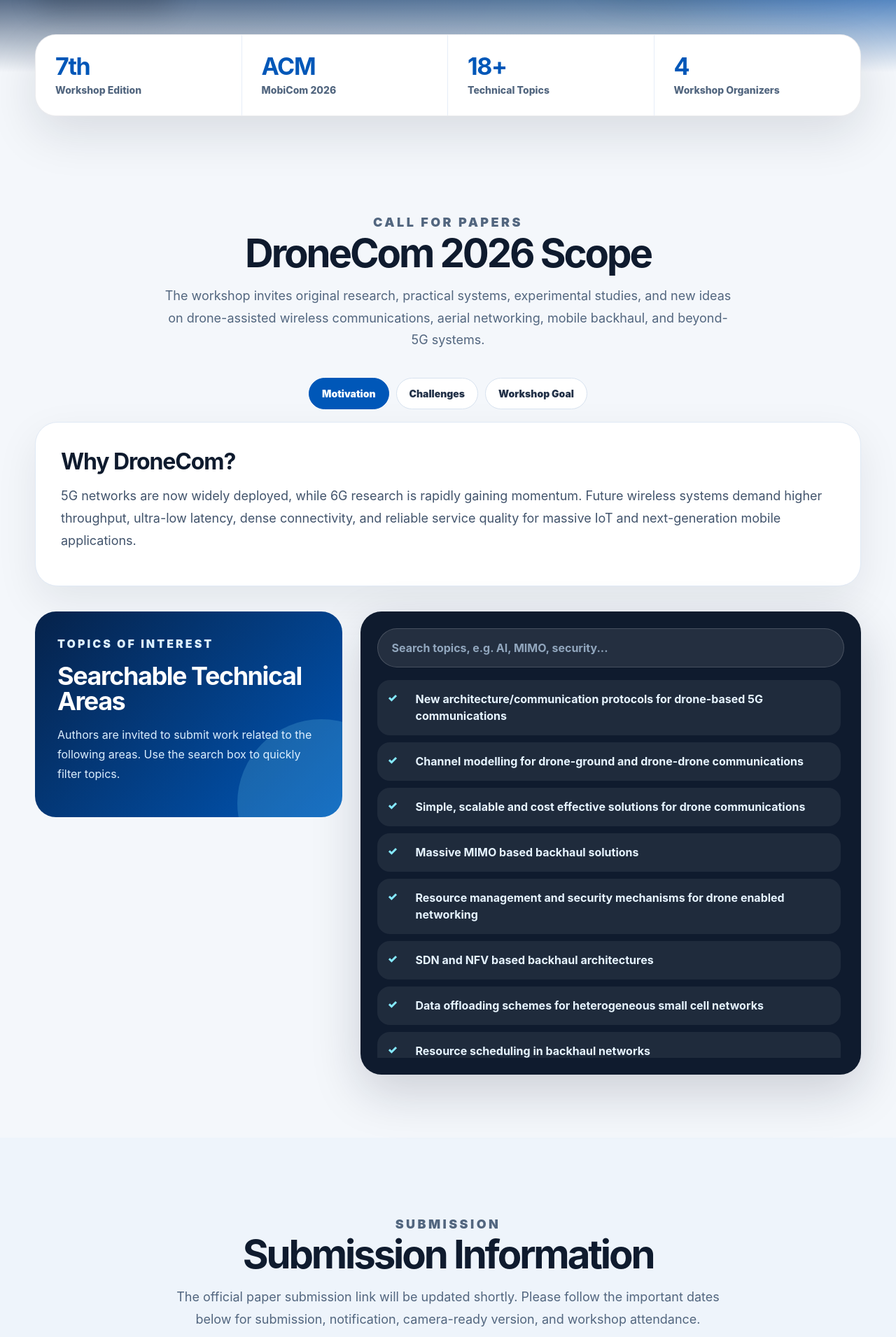
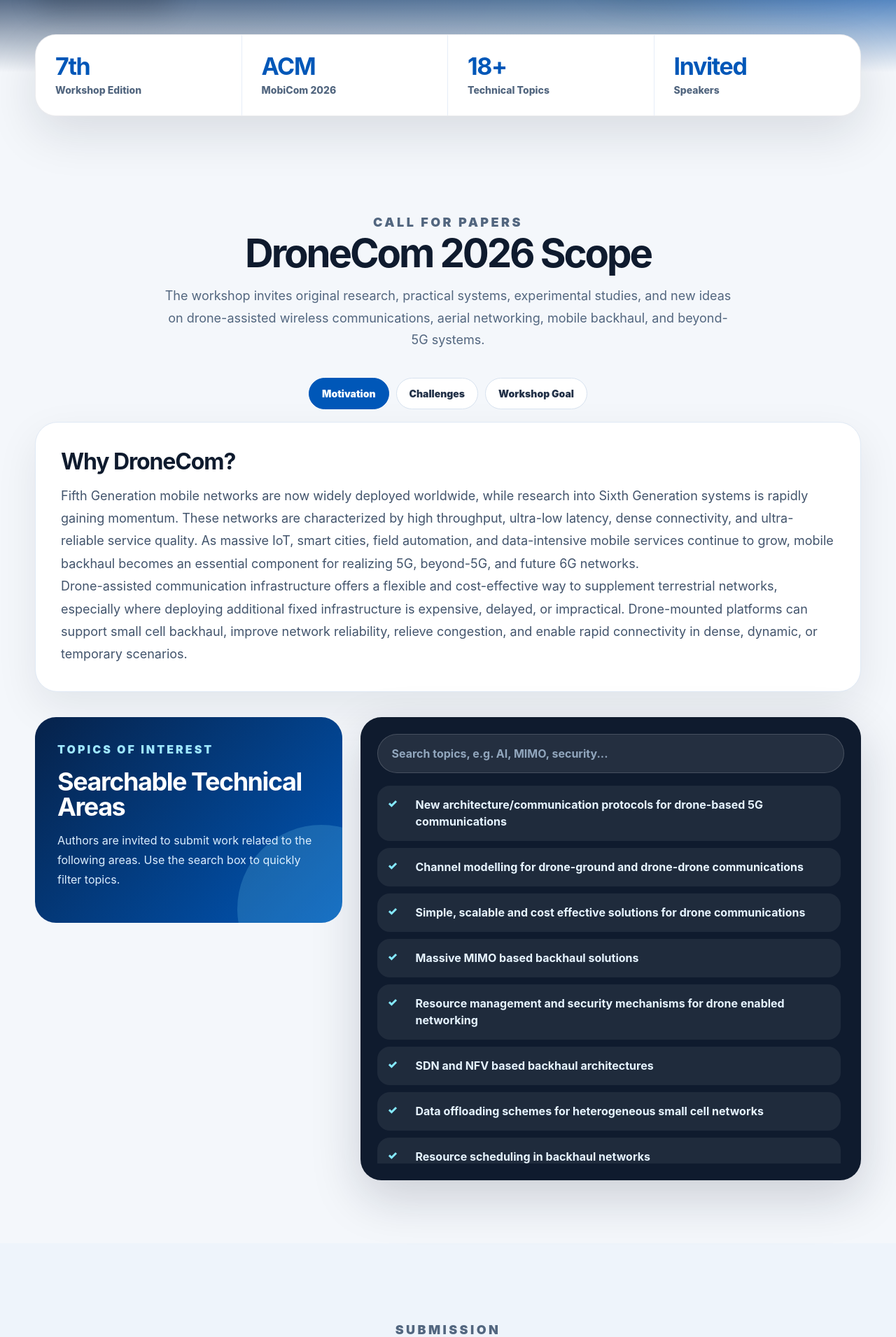
Before and after one commit to dronecom2026/dronecom2026, a React (Vite) app: page / in a window 1280 px wide. Shown: the part 729-2640 px from the top of the page at 70% size. Built offline with nearby package versions, Linux system fonts and the light colour scheme.

Commit message:
Refactor committee structure and update workshop info
Reorganize committee information and update workshop details.

```diff
--- a/src/App.jsx
+++ b/src/App.jsx
@@ -74,6 +74,71 @@
     name: "Bong Jun Choi",
     affiliation: "Soongsil University, Seoul, South Korea",
     email: "davidchoi@soongsil.ac.kr",
+  },
+];
+
+const tpcCoChairs = [
+  {
+    name: "Kuljeet Kaur",
+    affiliation: "École de Technologie Supérieure, Montreal, Canada",
+  },
+  {
+    name: "Sherif Moussa",
+    affiliation: "Canadian University Dubai, UAE",
+  },
+];
+
+const technicalProgramCommittee = [
+  {
+    name: "Syed Hassan Shah",
+    affiliation: "Infineon Technologies, United States",
+  },
+  {
+    name: "Abbas Bradai",
+    affiliation: "Université Côte d’Azur, France",
+  },
+  {
+    name: "Shahid Mumtaz",
+    affiliation: "Nottingham Trent University, United Kingdom",
+  },
+  {
+    name: "Biplab Sikdar",
+    affiliation: "National University of Singapore, Singapore",
+  },
+  {
+    name: "Jia Hu",
+    affiliation: "University of Exeter, United Kingdom",
+  },
+  {
+    name: "Georges Kaddoum",
+    affiliation: "École de technologie supérieure, Canada",
+  },
+  {
+    name: "Brij B. Gupta",
+    affiliation: "Asia University, Taiwan",
+  },
+  {
+    name: "Ali Kashif Bashir",
+    affiliation: "Manchester Metropolitan University, United Kingdom",
+  },
+  {
+    name: "Keping Yu",
+    affiliation: "Hosei University, Japan",
+  },
+  {
+    name: "Anubhav Bhatia",
+    affiliation: "SAP Labs LLC, Palo Alto, California",
+  },
+  {
+    name: "Gwanggil Jeon",
+    affiliation: "Incheon National University, South Korea",
+  },
+];
+
+const webCoordinators = [
+  {
+    name: "Nathan Kahsay Kidanu",
+    affiliation: "Canadian University Dubai, UAE",
   },
 ];
 
@@ -188,12 +253,15 @@
 
   const filteredProgram = useMemo(() => {
     if (activeProgram === "All") return programItems;
+
     if (activeProgram === "Morning") {
       return programItems.filter((item) => Number(item.time.split(":")[0]) < 12);
     }
+
     if (activeProgram === "Afternoon") {
       return programItems.filter((item) => Number(item.time.split(":")[0]) >= 12);
     }
+
     return programItems;
   }, [activeProgram]);
 
@@ -259,7 +327,10 @@
                 {importantDates.map((item, index) => (
                   <div key={item.label}>
                     <b>0{index + 1}</b>
-                    <span>{item.label}</span>
+                    <span>
+                      {item.label}
+                      <small>{item.date}</small>
+                    </span>
                   </div>
                 ))}
               </div>
@@ -281,8 +352,8 @@
             <span>Technical Topics</span>
           </div>
           <div>
-            <strong>4</strong>
-            <span>Workshop Organizers</span>
+            <strong>Invited</strong>
+            <span>Speakers</span>
           </div>
         </section>
 
@@ -324,11 +395,23 @@
               <>
                 <h3>Why DroneCom?</h3>
                 <p>
-                  5G networks are now widely deployed, while 6G research is
-                  rapidly gaining momentum. Future wireless systems demand
-                  higher throughput, ultra-low latency, dense connectivity, and
-                  reliable service quality for massive IoT and next-generation
-                  mobile applications.
+                  Fifth Generation mobile networks are now widely deployed
+                  worldwide, while research into Sixth Generation systems is
+                  rapidly gaining momentum. These networks are characterized by
+                  high throughput, ultra-low latency, dense connectivity, and
+                  ultra-reliable service quality. As massive IoT, smart cities,
+                  field automation, and data-intensive mobile services continue
+                  to grow, mobile backhaul becomes an essential component for
+                  realizing 5G, beyond-5G, and future 6G networks.
+                </p>
+                <p>
+                  Drone-assisted communication infrastructure offers a flexible
+                  and cost-effective way to supplement terrestrial networks,
+                  especially where deploying additional fixed infrastructure is
+                  expensive, delayed, or impractical. Drone-mounted platforms can
+                  support small cell backhaul, improve network reliability,
+                  relieve congestion, and enable rapid connectivity in dense,
+                  dynamic, or temporary scenarios.
                 </p>
               </>
             )}
@@ -337,13 +420,20 @@
               <>
                 <h3>What problems does it address?</h3>
                 <p>
-                  Mobile backhaul is becoming a critical component of dense
-                  heterogeneous networks. However, fixed terrestrial deployment
-                  can be costly and inflexible. Drone-mounted infrastructure
-                  creates new opportunities, but also introduces challenges such
-                  as multi-drone coordination, crash avoidance, intermittent
-                  connectivity, limited endurance, security, and resource
-                  management.
+                  Dense heterogeneous networks require scalable backhaul
+                  solutions that can adapt to changing traffic demand. However,
+                  wireless backhauling often depends on small cell base stations,
+                  and the installation of additional terrestrial infrastructure
+                  may not be acceptable due to cost, deployment time, or
+                  geographic constraints.
+                </p>
+                <p>
+                  Drone-enabled networking introduces important research
+                  challenges, including the lack of fixed backhaul links,
+                  multi-drone coordination, collision and crash avoidance,
+                  sparse and intermittently connected topologies, limited
+                  endurance, constrained communication resources, restricted
+                  computation capability, and secure resource management.
                 </p>
               </>
             )}
@@ -352,11 +442,20 @@
               <>
                 <h3>Workshop objective</h3>
                 <p>
-                  DroneCom 2026 aims to bring together researchers and
-                  practitioners to present ideas, field trials, protocols,
-                  architectures, AI/ML methods, and practical systems that
-                  advance drone-assisted wireless communications for 5G,
-                  beyond-5G, and 6G networks.
+                  DroneCom 2026 aims to bring together researchers, engineers,
+                  industry practitioners, and academic experts to share new
+                  ideas, latest findings, practical experiences, testbeds, and
+                  state-of-the-art results on drone-assisted wireless
+                  communications.
+                </p>
+                <p>
+                  The workshop encourages contributions on communication
+                  protocols, channel modelling, drone-ground and drone-drone
+                  communications, massive MIMO backhaul, SDN/NFV architectures,
+                  AI/ML-based routing, security, authentication, energy-aware
+                  deployment, interference management, standardization, field
+                  trials, and other applications for integrating drones into 5G
+                  and beyond networks.
                 </p>
               </>
             )}
@@ -364,7 +463,7 @@
 
           <div className="topicSection">
             <div className="topicIntro">
-              <p className="eyebrow">Topics of Interest</p>
+              <p className="eyebrow light">Topics of Interest</p>
               <h3>Searchable Technical Areas</h3>
               <p>
                 Authors are invited to submit work related to the following
@@ -402,9 +501,10 @@
             <p className="eyebrow">Submission</p>
             <h2>Submission Information</h2>
             <p>
-              The official paper submission link will be updated shortly. Please
-              follow the important dates below for submission, notification,
-              camera-ready version, and workshop attendance.
+              Authors can submit papers through the official DroneCom 2026
+              HotCRP submission system. Please follow the important dates below
+              for submission, notification, camera-ready version, and workshop
+              attendance.
             </p>
           </div>
 
@@ -422,16 +522,21 @@
           <div className="submissionPanel">
             <div>
               <p className="eyebrow light">Submission Link</p>
-              <h3>Coming Soon</h3>
+              <h3>HotCRP Submission Portal</h3>
               <p>
-                The submission portal has not been announced yet. This section
-                can later be updated with the official submission link and
-                formatting instructions.
+                Authors can submit papers through the official DroneCom 2026
+                HotCRP submission system. Please ensure that submissions follow
+                the workshop instructions and the announced deadlines.
               </p>
             </div>
 
-            <a className="disabledButton" href="#submission">
-              Link will be updated shortly
+            <a
+              className="submitButton"
+              href="https://dronecom26.hotcrp.com"
+              target="_blank"
+              rel="noreferrer"
+            >
+              Submit via HotCRP
             </a>
           </div>
         </section>
@@ -439,12 +544,16 @@
         <section id="committees" className="section">
           <div className="sectionHeader center">
             <p className="eyebrow">Committees</p>
-            <h2>Workshop Organizers</h2>
+            <h2>Workshop Committees</h2>
             <p>
-              DroneCom 2026 is organized by researchers from institutions in the
-              UAE, Italy, the Netherlands, and South Korea.
+              DroneCom 2026 is supported by workshop organizers, TPC co-chairs,
+              the technical program committee, and coordination contributors
+              from international institutions.
             </p>
           </div>
+
+          <div className="committeeBlock">
+            <h3>Workshop Organizers</h3>
 
             <div className="organizerGrid">
               {organizers.map((person) => (
@@ -456,11 +565,51 @@
                       .join("")
                       .slice(0, 2)}
                   </div>
-                <h3>{person.name}</h3>
+                  <h4>{person.name}</h4>
                   <p>{person.affiliation}</p>
                   <a href={`mailto:${person.email}`}>{person.email}</a>
                 </div>
               ))}
+            </div>
+          </div>
+
+          <div className="committeeBlock">
+            <h3>TPC Co-Chairs</h3>
+
+            <div className="simpleCommitteeGrid">
+              {tpcCoChairs.map((person) => (
+                <div className="simpleCommitteeCard" key={person.name}>
+                  <h4>{person.name}</h4>
+                  <p>{person.affiliation}</p>
+                </div>
+              ))}
+            </div>
+          </div>
+
+          <div className="committeeBlock">
+            <h3>Technical Program Committee</h3>
+
+            <div className="tpcGrid">
+              {technicalProgramCommittee.map((person) => (
+                <div className="tpcCard" key={person.name}>
+                  <h4>{person.name}</h4>
+                  <p>{person.affiliation}</p>
+                </div>
+              ))}
+            </div>
+          </div>
+
+          <div className="committeeBlock">
+            <h3>Web Coordinator</h3>
+
+            <div className="simpleCommitteeGrid">
+              {webCoordinators.map((person) => (
+                <div className="simpleCommitteeCard" key={person.name}>
+                  <h4>{person.name}</h4>
+                  <p>{person.affiliation}</p>
+                </div>
+              ))}
+            </div>
           </div>
         </section>
 
@@ -490,10 +639,12 @@
             {filteredProgram.map((item) => (
               <div className="programItem" key={`${item.time}-${item.title}`}>
                 <div className="programTime">{item.time}</div>
+
                 <div>
                   <h3>{item.title}</h3>
                   <p>{item.speaker}</p>
                 </div>
+
                 <span>{item.status}</span>
               </div>
             ))}
@@ -513,10 +664,16 @@
           <div className="historyGrid">
             {previousEditions.map((item, index) => (
               <div
-                className={openEdition === index ? "editionCard open" : "editionCard"}
+                className={
+                  openEdition === index ? "editionCard open" : "editionCard"
+                }
                 key={item.edition}
               >
-                <button onClick={() => setOpenEdition(openEdition === index ? -1 : index)}>
+                <button
+                  onClick={() =>
+                    setOpenEdition(openEdition === index ? -1 : index)
+                  }
+                >
                   <span>{item.edition}</span>
                   <b>{openEdition === index ? "−" : "+"}</b>
                 </button>
@@ -568,6 +725,7 @@
           alt="DroneCom 2026 logo"
           className="brandLogo"
         />
+
         <span>
           <strong>DroneCom 2026</strong>
           <small>ACM MobiCom Workshop</small>
```
Lines whose indentation alone changed are shown as unchanged.
